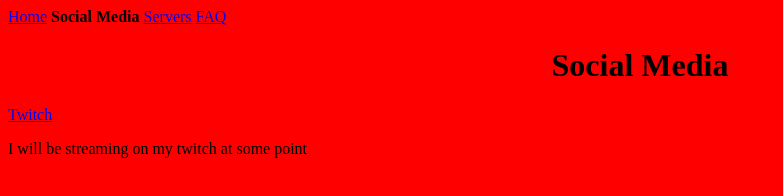
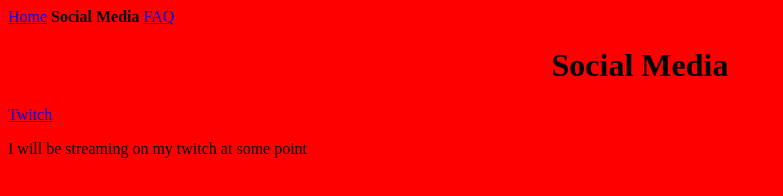
Before and after one commit to KingofUndead/website, a plain HTML site: page Socialmedia.html in a window 1280 px wide. Shown: the whole page, without its empty margins (0-783 px from the left). Drawn offline with Linux system fonts and the light colour scheme.

Commit message:
Update Socialmedia.html

```diff
--- a/Socialmedia.html
+++ b/Socialmedia.html
@@ -2,7 +2,7 @@
 <html>
 <head><title>Social Media</title></head>
 <body bgcolor=Red>
-<a href="index.html">Home</a> <b>Social Media</b> <a href="servers.html">Servers</a> <a href="FAQ.html">FAQ</a>
+<a href="index.html">Home</a> <b>Social Media</b> <a href="FAQ.html">FAQ</a>
 <center><h1>Social Media</h1></center>
 <a Href="https://www.twitch.tv/king_of_undead">Twitch</a>
 <div><p>I will be streaming on my twitch at some point</p></div>
```
